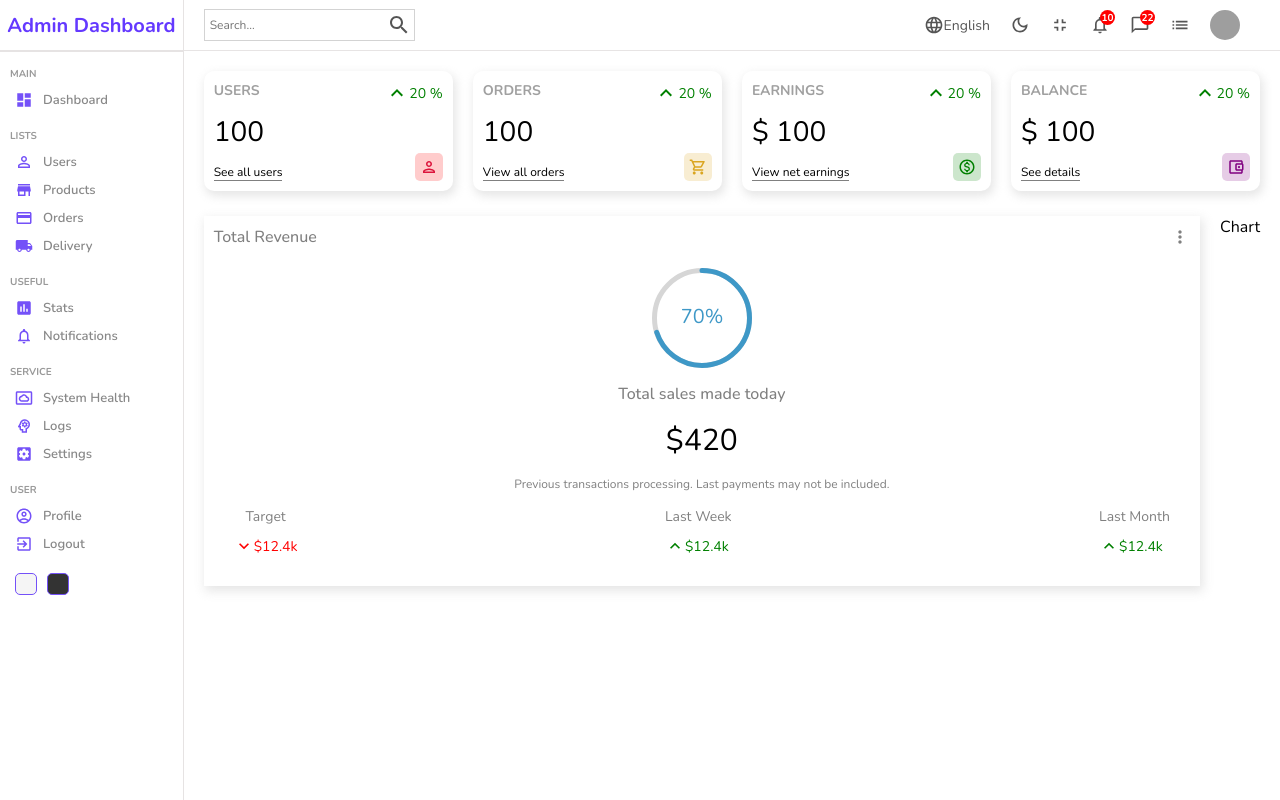
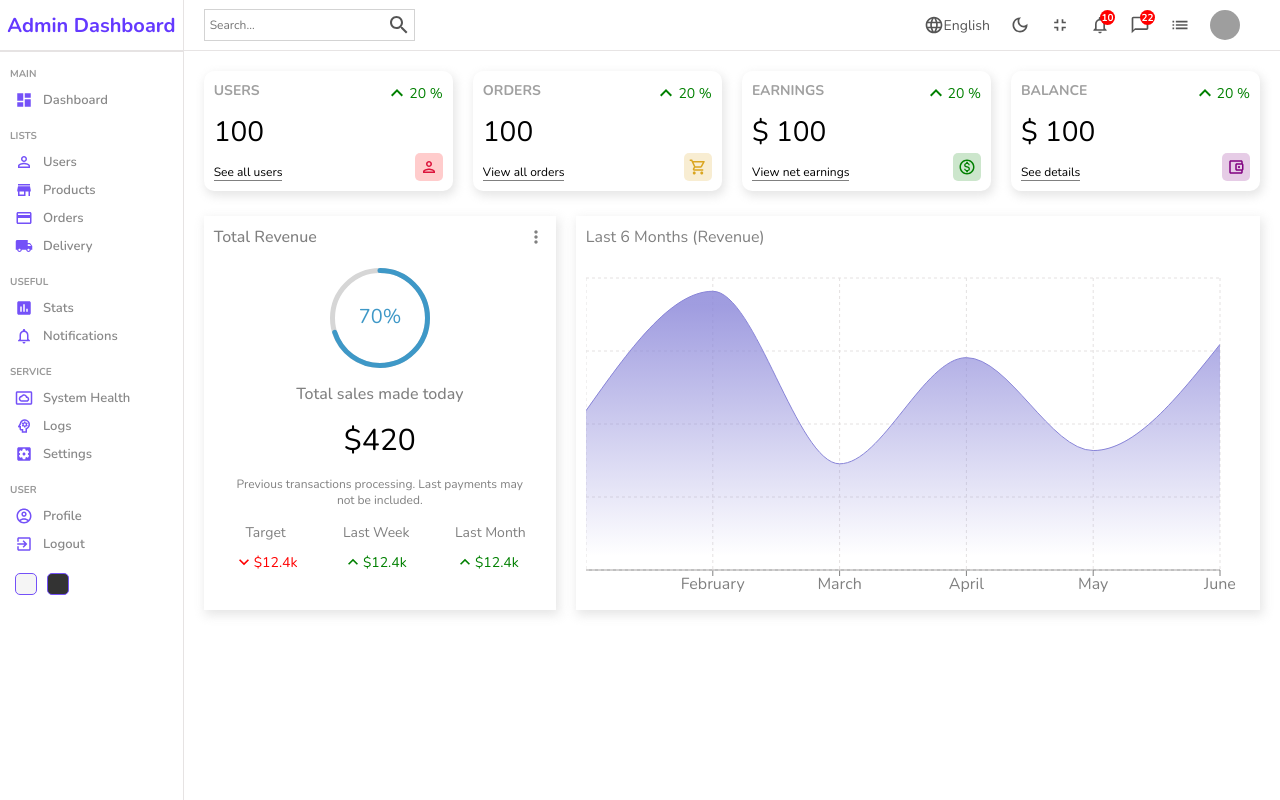
Before and after one commit to iamakashpc/admin_dashboard, a React (Create React App) app: page / in a window 1280 px wide. Built offline with nearby package versions, Linux system fonts and the light colour scheme; grey boxes are pictures that could not be loaded.

Commit message:
chart section added

```diff
--- a/src/components/chart/Chart.jsx
+++ b/src/components/chart/Chart.jsx
@@ -1,9 +1,53 @@
-import React from 'react'
+import "./chart.scss";
+import {
+	AreaChart,
+	Area,
+	XAxis,
+	CartesianGrid,
+	Tooltip,
+	ResponsiveContainer,
+} from "recharts";
 
-const Chart = () => {
-  return (
-    <div>Chart</div>
-  )
-}
+const data = [
+	{ name: "January", Total: 1200 },
+	{ name: "February", Total: 2100 },
+	{ name: "March", Total: 800 },
+	{ name: "April", Total: 1600 },
+	{ name: "May", Total: 900 },
+	{ name: "June", Total: 1700 },
+];
 
-export default Chart
+const Chart = ({ aspect, title }) => {
+	return (
+		<div className="chart">
+			<div className="title">{title}</div>
+			<ResponsiveContainer width="100%" aspect={aspect}>
+				<AreaChart
+					width={730}
+					height={250}
+					data={data}
+					margin={{ top: 10, right: 30, left: 0, bottom: 0 }}
+				>
+					<defs>
+						<linearGradient id="total" x1="0" y1="0" x2="0" y2="1">
+							<stop offset="5%" stopColor="#8884d8" stopOpacity={0.8} />
+							<stop offset="95%" stopColor="#8884d8" stopOpacity={0} />
+						</linearGradient>
+					</defs>
+					<XAxis dataKey="name" stroke="gray" />
+					<CartesianGrid strokeDasharray="3 3" className="chartGrid" />
+					<Tooltip />
+					<Area
+						type="monotone"
+						dataKey="Total"
+						stroke="#8884d8"
+						fillOpacity={1}
+						fill="url(#total)"
+					/>
+				</AreaChart>
+			</ResponsiveContainer>
+		</div>
+	);
+};
+
+export default Chart;
--- a/src/components/chart/chart.scss
+++ b/src/components/chart/chart.scss
@@ -0,0 +1,15 @@
+.chart {
+  flex: 4;
+  -webkit-box-shadow: 2px 4px 10px 1px rgba(0, 0, 0, 0.47);
+  box-shadow: 2px 4px 10px 1px rgba(201, 201, 201, 0.47);
+  padding: 10px;
+  color: gray;
+
+  .title {
+    margin-bottom: 20px;
+  }
+
+  .chartGrid {
+    stroke: rgb(228, 225, 225);
+  }
+}
```
